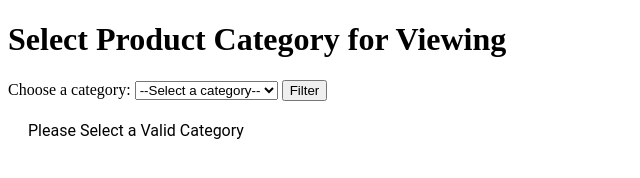
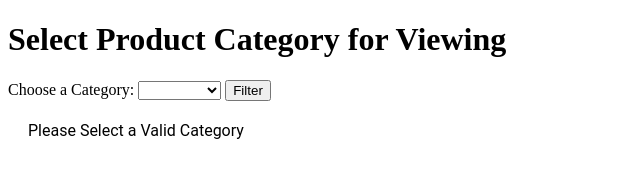
Before and after one commit to jack-adkins/ParsingJSON2, a plain HTML site: page index.html in a window 1280 px wide. Both pictures are taken after a click on the button "Filter". Shown: the whole page, without its empty margins (0-640 px from the left). Drawn offline with nearby package versions, Linux system fonts and the light colour scheme.

Commit message:
Update index.html

```diff
--- a/index.html
+++ b/index.html
@@ -15,20 +15,21 @@
     </head>
     <body>
         <h1>Select Product Category for Viewing</h1>
-    <label for="chooseCategory">Choose a category:</label>
+        <label for="chooseCategory">Choose a Category:</label>
         <select id="chooseCategory">
-        <option value="">--Select a category--</option>
+            <option value="">  </option>
         </select>
         <button id="b1">Filter</button>
         <div id="productsWanted" class="products"></div>
 
         <script>
-        // Function to filter products by selected category and display them
-        function filterProducts(data) {
+            /*Defining a function to filter and display products by category*/
+            function filterProducts(data)
+            {
                 const selectedCategory = $('#chooseCategory').val();
                 let productInfo = '';
-
                 data.forEach(product => {
+                    /*Filter for the selected category then add it to the soon to be output*/
                     if (product.categories.includes(selectedCategory)) {
                         productInfo += `
                             <div class="product">
@@ -40,24 +41,20 @@
                         `;
                     }
                 });
-
                 $('#productsWanted').html(productInfo || 'Please Select a Valid Category');
             }
 
-        // Fetch the products and set up the dropdown and event listener
+            /*Grabbing products from the json file*/
             $.get('products.json', function(data) {
                 const categories = new Set();
-
                 data.forEach(product => {
                     product.categories.forEach(category => categories.add(category));
                 });
-
-            // Populate the dropdown with categories
+                /*Adding categories to the dropdown menu*/
                 categories.forEach(category => {
                     $('#chooseCategory').append(`<option value="${category}">${category}</option>`);
                 });
-
-            // Set up the event listener for the filter button
+                /*Link a button click to calling the above function*/
                 $('#b1').click(function() {
                     filterProducts(data);
                 });
```
Lines whose indentation alone changed are shown as unchanged.
